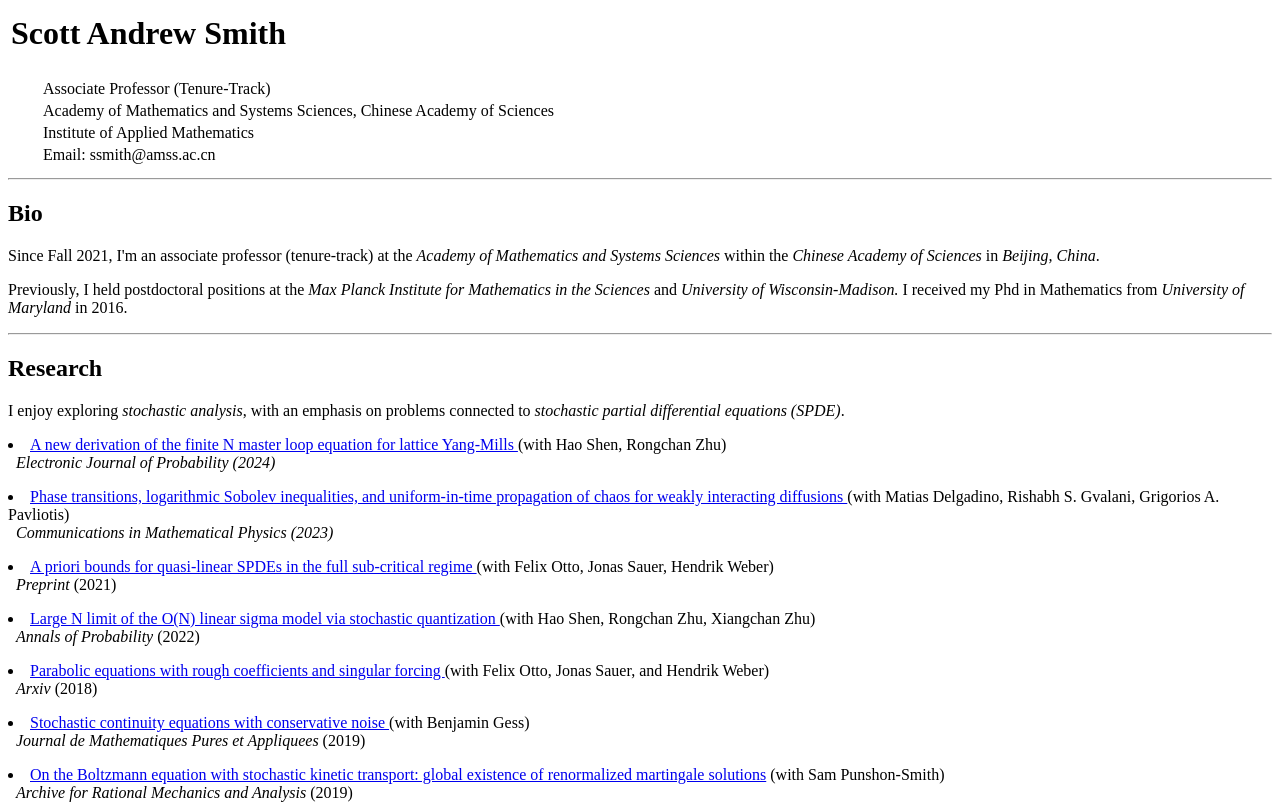
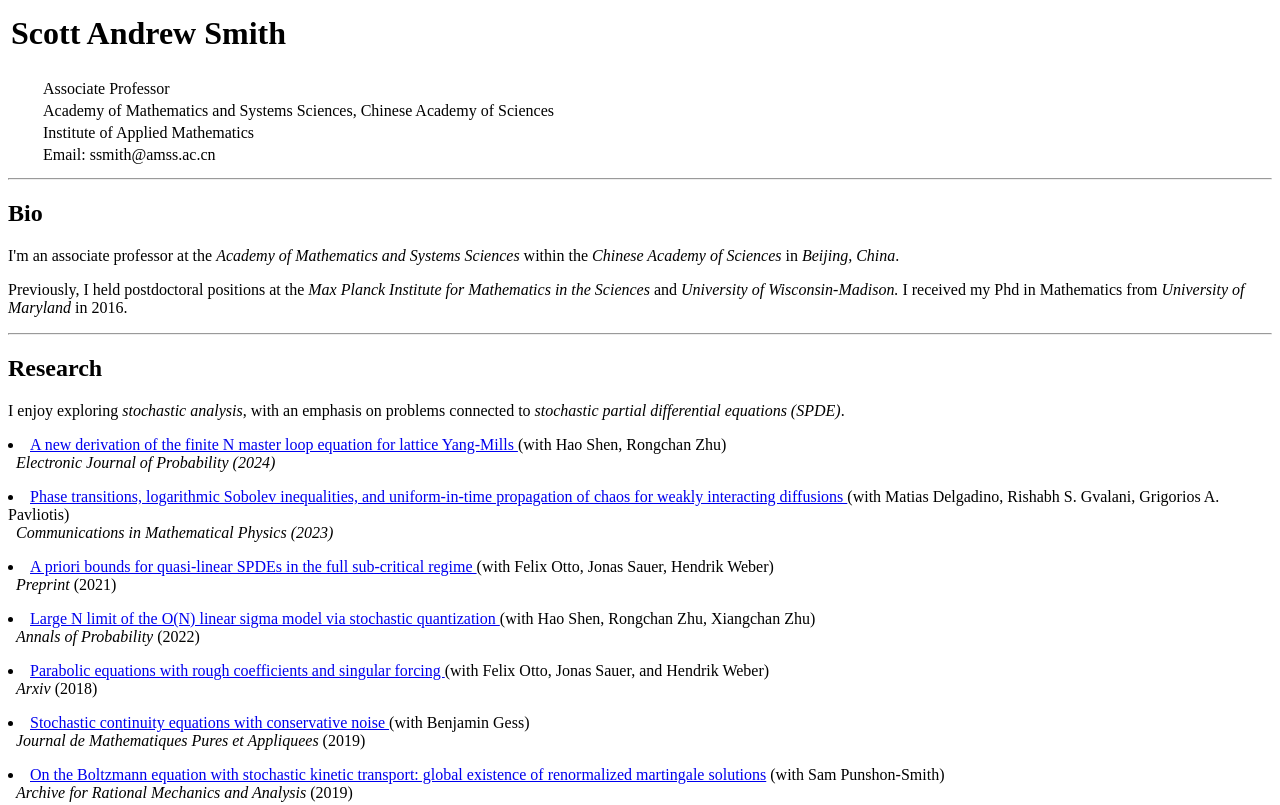
Before and after one commit to scottandrewsmith/scottandrewsmith.github.io, a plain HTML site: page index.html in a window 1280 px wide. Shown: the top 805 px of the page. Drawn offline with Linux system fonts and the light colour scheme.

Commit message:
Update index.html

```diff
--- a/index.html
+++ b/index.html
@@ -19,7 +19,7 @@
 	<table>
 		<tbody><tr>
 			<td width="25">&nbsp;</td>
-			<td>Associate Professor (Tenure-Track)</td>
+			<td>Associate Professor </td>
 		</tr><tr>
 			<td width="25">&nbsp;</td>
 			<td>Academy of Mathematics and Systems Sciences, Chinese Academy of Sciences</a></td>
@@ -44,8 +44,7 @@
 <!-----------------About Me------------------------------------------------------------------------------->
 <hr>
 <h2>Bio</h2>
-Since Fall 2021, I'm an associate professor (tenure-track)
-at the <I>Academy of Mathematics and Systems Sciences </I> within the <I>Chinese Academy of Sciences </I> in <I>Beijing, China</I>.
+I'm an associate professor at the <I>Academy of Mathematics and Systems Sciences </I> within the <I>Chinese Academy of Sciences </I> in <I>Beijing, China</I>.
 <p>
 Previously, I held postdoctoral positions at the <I>Max Planck Institute for Mathematics in the Sciences</I> and <I>University of Wisconsin-Madison.
 </I>  I received my Phd in Mathematics from <I>University of Maryland</I> in 2016.
```
